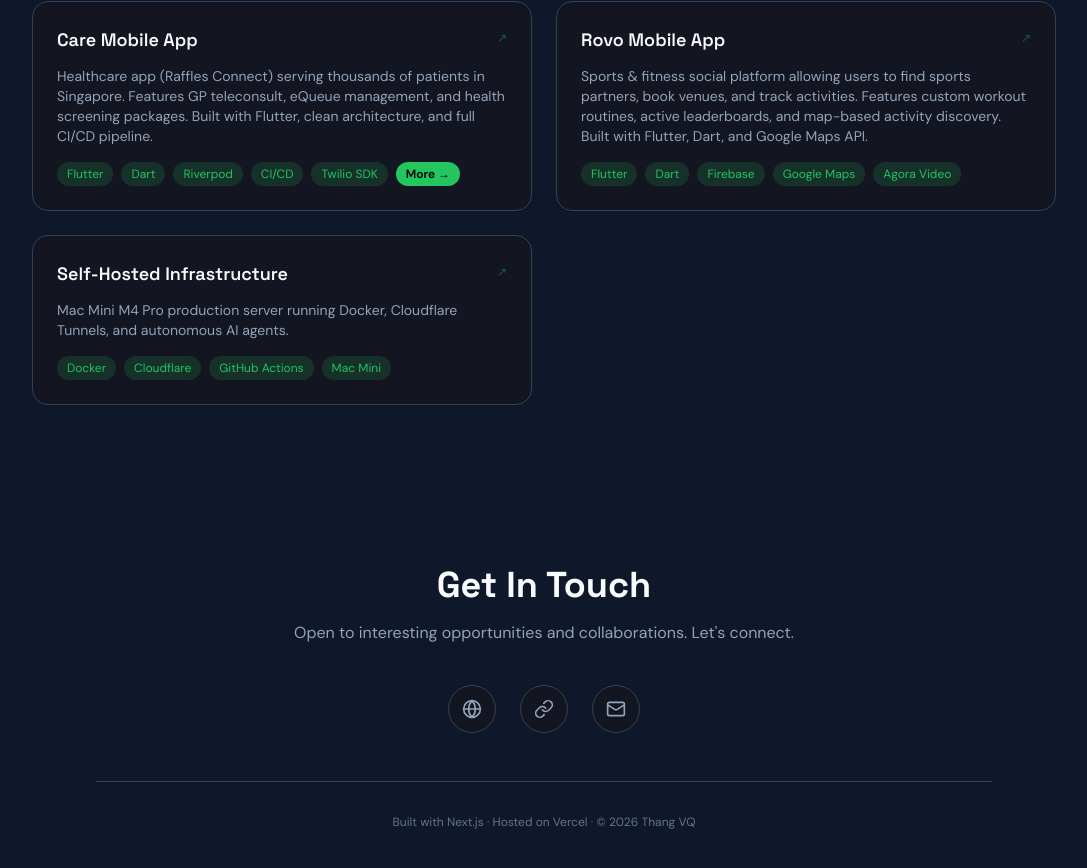
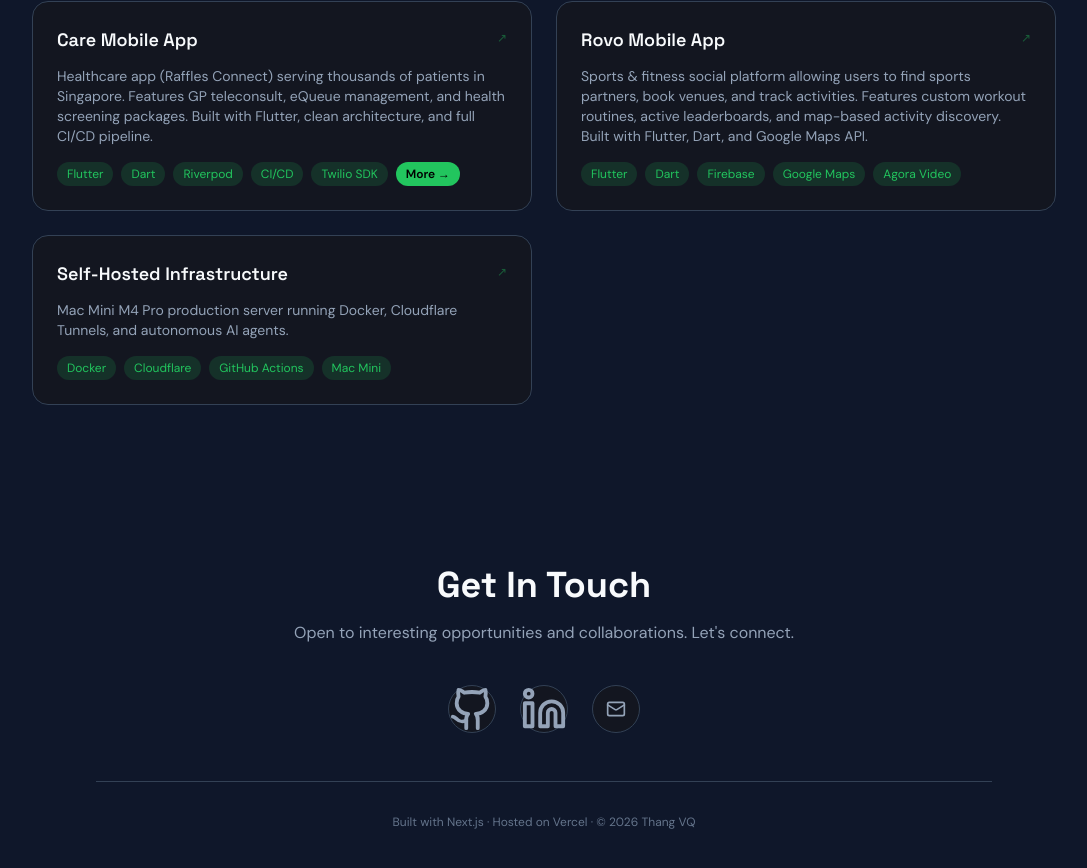
Before and after one commit to thangvq95/thangvq-digital-hub, a Next.js app: page / in a window 1280 px wide. Shown: the part 4039-4907 px from the top of the page, without its empty margins (96-1183 px from the left). Built offline with nearby package versions, Linux system fonts and the light colour scheme.

Commit message:
fix: use brand icons for github and linkedin in footer

```diff
--- a/components/portfolio/ContactFooter.tsx
+++ b/components/portfolio/ContactFooter.tsx
@@ -1,10 +1,56 @@
 import { GITHUB_URL, LINKEDIN_URL } from "@/lib/constants";
-import { Globe, Link, Mail } from "lucide-react";
+import { Mail } from "lucide-react";
+
+const GithubIcon = (props: React.SVGProps<SVGSVGElement>) => (
+  <svg
+    viewBox="0 0 24 24"
+    fill="none"
+    stroke="currentColor"
+    strokeWidth="2"
+    strokeLinecap="round"
+    strokeLinejoin="round"
+    {...props}
+  >
+    <path d="M15 22v-4a4.8 4.8 0 0 0-1-3.5c3 0 6-2 6-5.5.08-1.25-.27-2.48-1-3.5.28-1.15.28-2.35 0-3.5 0 0-1 0-3 1.5-2.64-.5-5.36-.5-8 0C6 2 5 2 5 2c-.3 1.15-.3 2.35 0 3.5A5.403 5.403 0 0 0 4 9c0 3.5 3 5.5 6 5.5-.39.49-.68 1.05-.85 1.65-.17.6-.22 1.23-.15 1.85v4" />
+    <path d="M9 18c-4.51 2-5-2-7-2" />
+  </svg>
+);
+
+const LinkedinIcon = (props: React.SVGProps<SVGSVGElement>) => (
+  <svg
+    viewBox="0 0 24 24"
+    fill="none"
+    stroke="currentColor"
+    strokeWidth="2"
+    strokeLinecap="round"
+    strokeLinejoin="round"
+    {...props}
+  >
+    <path d="M16 8a6 6 0 0 1 6 6v7h-4v-7a2 2 0 0 0-2-2 2 2 0 0 0-2 2v7h-4v-7a6 6 0 0 1 6-6z" />
+    <rect width="4" height="12" x="2" y="9" />
+    <circle cx="4" cy="4" r="2" />
+  </svg>
+);
 
 const socialLinks = [
-  { id: "footer-github-link", href: GITHUB_URL, label: "GitHub", icon: Globe },
-  { id: "footer-linkedin-link", href: LINKEDIN_URL, label: "LinkedIn", icon: Link },
-  { id: "footer-email-link", href: "mailto:thangvq95@gmail.com", label: "Email", icon: Mail },
+  {
+    id: "footer-github-link",
+    href: GITHUB_URL,
+    label: "GitHub",
+    icon: GithubIcon,
+  },
+  {
+    id: "footer-linkedin-link",
+    href: LINKEDIN_URL,
+    label: "LinkedIn",
+    icon: LinkedinIcon,
+  },
+  {
+    id: "footer-email-link",
+    href: "mailto:thangvq95@gmail.com",
+    label: "Email",
+    icon: Mail,
+  },
 ];
 
 const ContactFooter: React.FC = () => {
@@ -21,7 +67,8 @@
           className="max-w-lg mx-auto mb-10 text-base"
           style={{ color: "var(--text-secondary)" }}
         >
-          Open to interesting opportunities and collaborations. Let&apos;s connect.
+          Open to interesting opportunities and collaborations. Let&apos;s
+          connect.
         </p>
         <div className="flex justify-center gap-6 mb-12">
           {socialLinks.map((link) => (
@@ -41,7 +88,8 @@
         </div>
         <div className="pt-8" style={{ borderTop: "1px solid var(--border)" }}>
           <p className="text-xs" style={{ color: "var(--text-muted)" }}>
-            Built with Next.js &middot; Hosted on Vercel &middot; &copy; {new Date().getFullYear()} Thang VQ
+            Built with Next.js &middot; Hosted on Vercel &middot; &copy;{" "}
+            {new Date().getFullYear()} Thang VQ
           </p>
         </div>
       </div>
```
